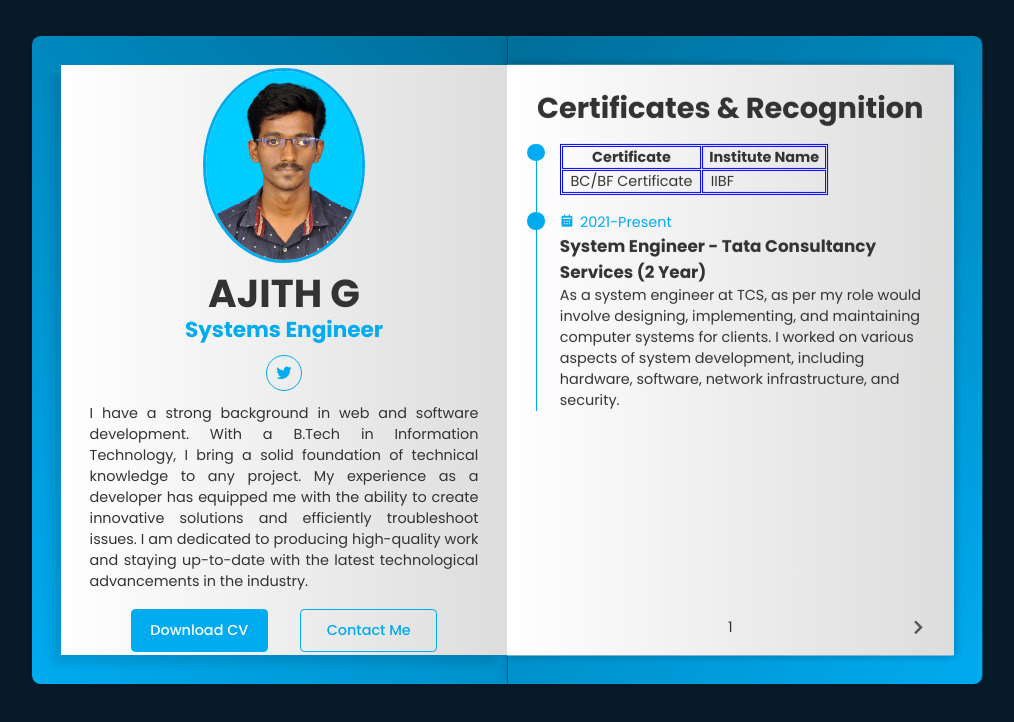
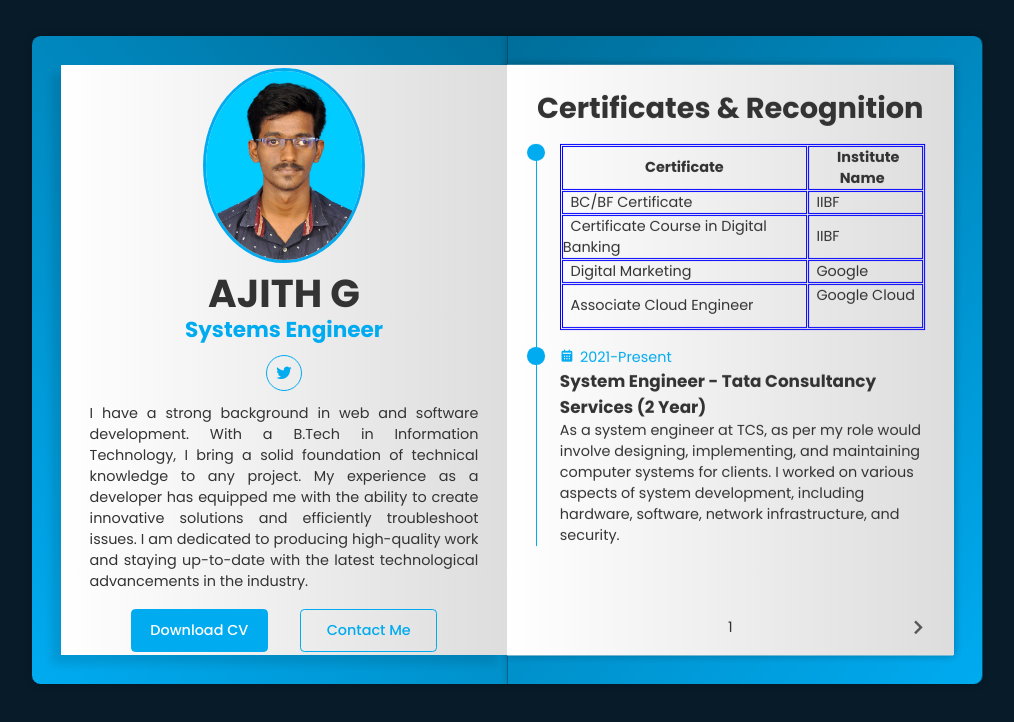
Before and after one commit to csctest148/csc.github.io, a plain HTML site: page index.html in a window 1280 px wide. Shown: the whole page, without its empty margins (133-1147 px from the left). Drawn offline with nearby package versions, Linux system fonts and the light colour scheme.

Commit message:
Update index.html

```diff
--- a/index.html
+++ b/index.html
@@ -64,6 +64,18 @@
                                           <tr>
                                              <td>&nbsp; BC/BF Certificate &nbsp;</td>
                                              <td>&nbsp; IIBF &nbsp;</td>
+                                          </tr>
+                                          <tr>
+                                             <td>&nbsp; Certificate Course in Digital Banking &nbsp;</td>
+                                             <td>&nbsp; IIBF &nbsp;</td>
+                                          </tr>
+					  <tr>
+                                             <td>&nbsp; Digital Marketing &nbsp;</td>
+                                             <td>&nbsp; Google &nbsp;</td>
+                                          </tr>
+					  <tr>
+                                             <td>&nbsp; Associate Cloud Engineer &nbsp;</td>
+                                             <td>&nbsp; Google Cloud &nbsp;</td>
                                           </tr>
 
                                     </table>
```
